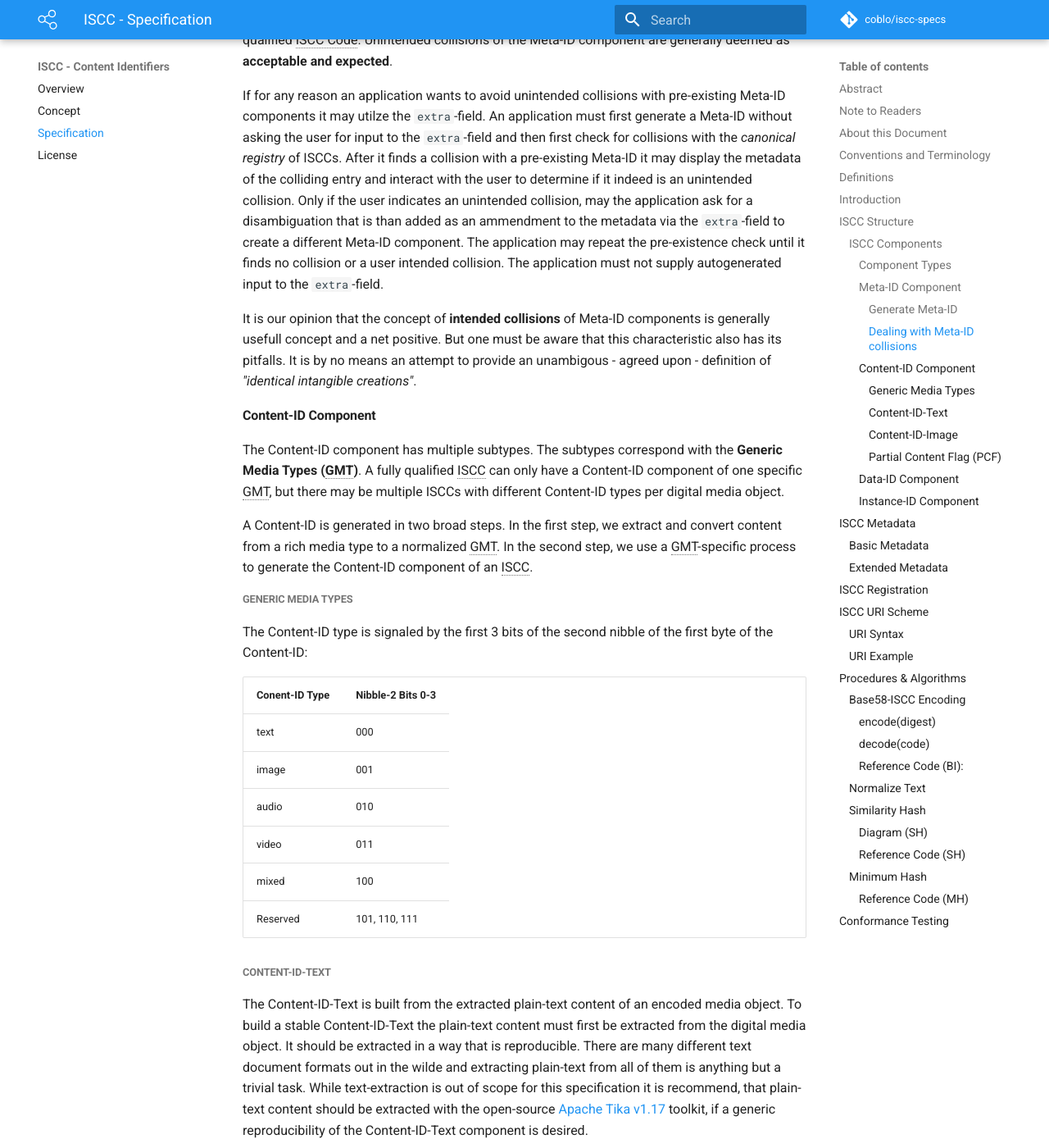
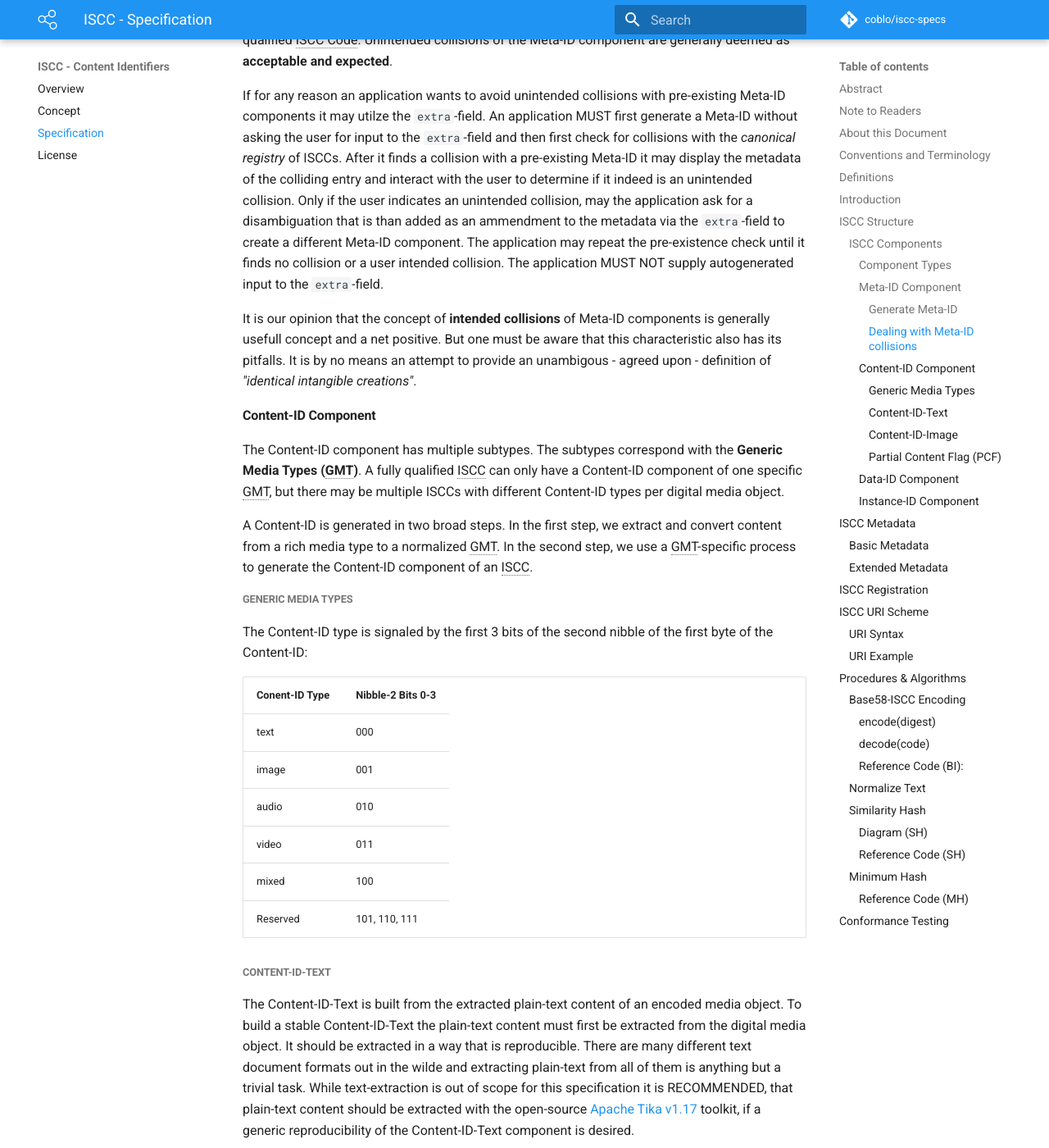
Before and after one commit to iscc/iscc-specs, an MkDocs documentation site: the page built from docs/specification.md, in a window 1280 px wide and 1400 px high, scrolled down 6413 px. Shown: the whole window at 82% size. Built offline with MkDocs 1.6.1 and Material for MkDocs 9.7.7, drawn with Linux system fonts in a browser that asks for light colours; comment, search, counter and statistics services are not loaded; old or Windows-style settings are respelled for this version of MkDocs; some of the changed text lies outside the part shown.

Commit message:
intentional rfc keyword usage

````diff
--- a/docs/specification.md
+++ b/docs/specification.md
@@ -6,7 +6,7 @@ authors: Titusz Pan
 
 !!! attention
 
-    This document is a work in progress draft! It may be updated, replaced, or obsoleted by other documents at any time. This document must not be used as reference material or cited other than as "work in progress".
+    This document is a work in progress draft! It may be updated, replaced, or obsoleted by other documents at any time. This document MUST not be used as reference material or cited other than as "work in progress".
 
 ## Abstract
 
@@ -108,7 +108,7 @@ The body section of each component is always 8-bytes and can thus be fit into a
 
 The Meta-ID component starts with a 1-byte header `00000000`. The first nibble `0000` indicates that this is a Meta-ID component type. The second nibble `0000` indicates that it belongs to an ISCC of version 1. All subsequent components are expected to follow the specification of a version 1 ISCC.
 
-The Meta-ID body is built from a 64-bit `similarity_hash` over 4-character n-grams of the basic metadata of the content to be identified.  The basic metadata supplied to the META-ID generating function is assumed to be UTF-8 encoded. Errors that occur during the decoding of such a bytestring input to a native Unicode must terminate the process and must not be silenced. An ISCC generating application must provide a `meta_id` function that accepts minimal and generic metadata and returns a [Base58-ISCC encoded](#base58-iscc-encoding) Meta-ID component and trimmed metadata.
+The Meta-ID body is built from a 64-bit `similarity_hash` over 4-character n-grams of the basic metadata of the content to be identified.  The basic metadata supplied to the META-ID generating function is assumed to be UTF-8 encoded. Errors that occur during the decoding of such a bytestring input to a native Unicode MUST terminate the process and must not be silenced. An ISCC generating application MUST provide a `meta_id` function that accepts minimal and generic metadata and returns a [Base58-ISCC encoded](#base58-iscc-encoding) Meta-ID component and trimmed metadata.
 
 | Name    | Type    | Required | Description                                                  |
 | :------ | :------ | :------- | :----------------------------------------------------------- |
@@ -125,7 +125,7 @@ The Meta-ID body is built from a 64-bit `similarity_hash` over 4-character n-gra
 An ISCC generating application must follow these steps in the given order to produce a stable Meta-ID:
 
 1. Apply Unicode standard [Normalization Form KC (NFKC)](http://www.unicode.org/reports/tr15/#Norm_Forms) separately to the  `title` and `extra` inputs.
-2. Trim `title` and `extra`, such that their UTF-8 encoded byte representation does not exceed 128-bytes each. *The results of this step must be supplied as basic metadata for ISCC registration.*
+2. Trim `title` and `extra`, such that their UTF-8 encoded byte representation does not exceed 128-bytes each. *The results of this step MUST be supplied as basic metadata for ISCC registration.*
 3. Concatenate trimmed`title` and `extra` from using a space ( `\u0020`) as a seperator.
 4. Apply [`normalize_text`](#normalize-text) to the results of step 3.
 5. Create a list of 4 character [n-grams](https://en.wikipedia.org/wiki/N-gram) by sliding character-wise through the result of step 4.
@@ -137,7 +137,7 @@ An ISCC generating application must follow these steps in the given order to pro
 
 
 !!! warning "Text trimming"
-    When trimming text be sure to trim the byte-length of the UTF-8 encoded version and not the number of characters. The trim point must be such, that it does not cut into multibyte characters. Characters might have different UTF-8 byte-length. For example `ü` is 2-bytes, `驩` is 3-bytes and `𠜎` is 4-bytes. So the trimmed version of a string with 128 `驩`-characters will result in a 42-character string with a 126-byte UTF-8 encoded length. This is necessary because the results of this operation will be stored as basic metadata with strict byte size limits on the blockchain.
+    When trimming text be sure to trim the byte-length of the UTF-8 encoded version and not the number of characters. The trim point MUST be such, that it does not cut into multibyte characters. Characters might have different UTF-8 byte-length. For example `ü` is 2-bytes, `驩` is 3-bytes and `𠜎` is 4-bytes. So the trimmed version of a string with 128 `驩`-characters will result in a 42-character string with a 126-byte UTF-8 encoded length. This is necessary because the results of this operation will be stored as basic metadata with strict byte size limits on the blockchain.
 
 !!! tip "Pre-normalization"
     Applications that perform automated data-ingestion should apply a custimized preliminary normalization to title data tailored to the dataset. Depending on catalog data removing pairs of brackets [], (), {}, and text inbetween them or cutting all text after the first occurence of a semicolon (;) or colon (:) can vastly improve de-duplication.
@@ -150,7 +150,7 @@ Auto-generated Meta-IDs components are **expected** to miss some intended collis
 
 But what about **unintended component collisions**? Such collisions might happen because two *different intangible creations* have very similar or even identical metadata. But they might also happen simply by chance. With 2^56 possibile Meta-ID components the probability of random collisions rises in an S-cuved shape with the number of deployed ISCCs (see: [Hash Collision Probabilities](http://preshing.com/20110504/hash-collision-probabilities/)).  We should keep in mind that, the Meta-ID component is only one part of a fully qualified ISCC Code. Unintended collisions of the Meta-ID component are generally deemed as **acceptable and expected**.
 
-If for any reason an application wants to avoid unintended collisions with pre-existing Meta-ID components it may utilze the `extra`-field. An application must first generate a Meta-ID without asking the user for input to the `extra`-field and then first check for collisions with the *canonical registry* of ISCCs. After it finds a collision with a pre-existing Meta-ID it may display the metadata of the colliding entry and interact with the user to determine if it indeed is an unintended collision. Only if the user indicates an unintended collision, may the application ask for a disambiguation that is than added as an ammendment to the metadata via the `extra`-field to create a different Meta-ID component. The application may repeat the pre-existence check until it finds no collision or a user intended collision. The application must not supply autogenerated input to the `extra`-field.
+If for any reason an application wants to avoid unintended collisions with pre-existing Meta-ID components it may utilze the `extra`-field. An application MUST first generate a Meta-ID without asking the user for input to the `extra`-field and then first check for collisions with the *canonical registry* of ISCCs. After it finds a collision with a pre-existing Meta-ID it may display the metadata of the colliding entry and interact with the user to determine if it indeed is an unintended collision. Only if the user indicates an unintended collision, may the application ask for a disambiguation that is than added as an ammendment to the metadata via the `extra`-field to create a different Meta-ID component. The application may repeat the pre-existence check until it finds no collision or a user intended collision. The application MUST NOT supply autogenerated input to the `extra`-field.
 
 It is our opinion that the concept of **intended collisions** of Meta-ID components is generally usefull concept and a net positive. But one must be aware that this characteristic also has its pitfalls. It is by no means an attempt to provide an unambigous - agreed upon - definition of *"identical intangible creations"*.
 
@@ -175,9 +175,9 @@ The  Content-ID type is signaled by the first 3 bits of the second nibble of the
 
 ##### Content-ID-Text
 
-The Content-ID-Text is built from the extracted plain-text content of an encoded media object. To build a stable Content-ID-Text the plain-text content must first be extracted from the digital media object. It should be extracted in a way that is reproducible. There are many different text document formats out in the wilde and extracting plain-text from all of them is anything but a trivial task. While text-extraction is out of scope for this specification it is recommend, that plain-text content should be extracted with the open-source [Apache Tika v1.17](https://tika.apache.org/) toolkit, if a generic reproducibility of the Content-ID-Text component is desired.
+The Content-ID-Text is built from the extracted plain-text content of an encoded media object. To build a stable Content-ID-Text the plain-text content must first be extracted from the digital media object. It should be extracted in a way that is reproducible. There are many different text document formats out in the wilde and extracting plain-text from all of them is anything but a trivial task. While text-extraction is out of scope for this specification it is RECOMMENDED, that plain-text content should be extracted with the open-source [Apache Tika v1.17](https://tika.apache.org/) toolkit, if a generic reproducibility of the Content-ID-Text component is desired.
 
-An ISCC generating application must provide a `content_id(text, partial=False)` function that accepts UTF-8 encoded plain text and a boolean indicating the [partial content flag](#partial-content-flag-pcf) as input and returns a Content-ID with GMT type `text`. The procedure to create a Content-ID-Text is as follows:
+An ISCC generating application MUST provide a `content_id(text, partial=False)` function that accepts UTF-8 encoded plain text and a boolean indicating the [partial content flag](#partial-content-flag-pcf) as input and returns a Content-ID with GMT type `text`. The procedure to create a Content-ID-Text is as follows:
 
 1. Apply Unicode standard [Normalization Form KC (NFKC)](http://www.unicode.org/reports/tr15/#Norm_Forms) to the text input.
 2. Apply [`normalize_text`](#normalize-text) to the text input.
@@ -195,7 +195,7 @@ An ISCC generating application must provide a `content_id(text, partial=False)`
 
 For the Content-ID-Image we are opting for a DCT-based perceptual image hash instead of a more sophisticated keypoint detection based method. In view of the generic deployabiility of the ISCC we chose an algorithm that has moderate computation requirements and is easy to implement while still being robust against most common minor image manipulations.
 
-An ISCC generating application must provide a `content_id_image(image, partial=False)` function that accepts a local file path to an image and returns a Content-ID with GMT type `image`. The procedure to create a Content-ID-Image is as follows:
+An ISCC generating application MUST provide a `content_id_image(image, partial=False)` function that accepts a local file path to an image and returns a Content-ID with GMT type `image`. The procedure to create a Content-ID-Image is as follows:
 
 1. Convert image to greyscale
 2. Resize the image to 32x32 pixels using [bicubic interpolation](https://en.wikipedia.org/wiki/Bicubic_interpolation)
@@ -213,14 +213,14 @@ An ISCC generating application must provide a `content_id_image(image, partial=F
 
 ##### Partial Content Flag (PCF)
 
-The last bit of the header byte is the "Partial Content Flag". It designates if the Content-ID applies to the full content or just some part of it. The PCF must be set as a `0`-bit (**full GMT-specific content**) by default. Setting the PCF to `1` enables applications to create multiple ISCCs for partial extracts of one and the same digital file. The exact semantics of *partial content* are outside of the scope of this specification. Applications that plan to support partial Content-IDs should clearly define their semantics. For example, an application might create separate ISCC for the text contents of multiple articles of a magazine issue. In such a scenario
+The last bit of the header byte is the "Partial Content Flag". It designates if the Content-ID applies to the full content or just some part of it. The PCF MUST be set as a `0`-bit (**full GMT-specific content**) by default. Setting the PCF to `1` enables applications to create multiple ISCCs for partial extracts of one and the same digital file. The exact semantics of *partial content* are outside of the scope of this specification. Applications that plan to support partial Content-IDs should clearly define their semantics. For example, an application might create separate ISCC for the text contents of multiple articles of a magazine issue. In such a scenario
 the Meta-, Data-, and Instance-IDs are the compound key for the magazine issue, while the Content-ID-Text component distinguishes the different articles of the issue. The different Content-ID-Text components would automatically be "bound" together by the other 3 components.
 
 #### Data-ID Component
 
 For the Data-ID that should encode data similarty we use content defined chunking algorithm that provides some shift resistance and calculate the MinHash from those chunks. To accomodate for small files the first 100 chunks have a ~140-byte size target while the remaining chunks target ~ 6kb in size.
 
-The Data-ID is built from the raw encoded data of the content to be identified. An ISCC generating application must provide a `data_id` function that accepts the raw encoded data as input. Generate a Data-ID by this procedure:
+The Data-ID is built from the raw encoded data of the content to be identified. An ISCC generating application MUST provide a `data_id` function that accepts the raw encoded data as input. Generate a Data-ID by this procedure:
 
 1. Apply `chunk_data` to the raw encoded content data.
 2. For each chunk calculate the xxHash32 integer hash.
@@ -239,7 +239,7 @@ To guard against length-extension attacks and second pre-image attacks we use do
 
 ![iscc-creation-instance-id](images/iscc-creation-instance-id.svg)
 
-An ISCC generating application must provide a `instance_id` function that accepts the raw data file as input and returns an encoded Instance-ID and a full hex-encoded 256-bit top-hash. Generate an Instance-ID by this procedure:
+An ISCC generating application MUST provide a `instance_id` function that accepts the raw data file as input and returns an encoded Instance-ID and a full hex-encoded 256-bit top-hash. Generate an Instance-ID by this procedure:
 
 1. Split the raw bytes of the encoded media object into 64-kB chunks.
 2. For each chunk calculate the sha256d of the concatenation of a `0x00`-byte and the chunk bytes. We call the resulting values *leaf node hashes* (LNH).
@@ -255,7 +255,7 @@ Applications may carry, store, and process the leaf node hashes or even the full
 
 ## ISCC Metadata
 
-As a generic content identifier the ISCC makes minimal assumptions about metadata that must or should be supplied together with an ISCC. The recommended data-interchange format for ISCC metadata is [JSON](https://www.json.org/). We distingquish between **Basic Metadata** and **Extended Metadata**:
+As a generic content identifier the ISCC makes minimal assumptions about metadata that must or should be supplied together with an ISCC. The RECOMMENDED data-interchange format for ISCC metadata is [JSON](https://www.json.org/). We distingquish between **Basic Metadata** and **Extended Metadata**:
 
 ### Basic Metadata
 
@@ -264,24 +264,24 @@ Basic metadata for an ISCC is metadata that is explicitly defined by this specif
 | Name    | Type       | Required | Description                                                  |
 | ------- | ---------- | -------- | ------------------------------------------------------------ |
 | version | integer    | No       | Version of ISCC Specification. Assumed to be 1 if omitted.   |
-| title   | text       | Yes      | The title of an intangible creation identified by the ISCC. The normalized and trimmed UTF-8 encoded text must not exceed 128 Bytes. The result of processing `title` and `extra` data with the `meta_id` function must  match the Meta-ID component of the ISCC. |
+| title   | text       | Yes      | The title of an intangible creation identified by the ISCC. The normalized and trimmed UTF-8 encoded text MUST not exceed 128 Bytes. The result of processing `title` and `extra` data with the `meta_id` function MUST  match the Meta-ID component of the ISCC. |
 | extra   | text       | No       | An optional short statement that distinguishes this intangible creation from another one for the purpose of Meta-ID uniqueness. |
 | hash    | text (hex) | No       | The full hex-encoded top-hash (merkle root) retuned by the `instance_id`  function. |
 | meta    | array      | No       | A list of one or more **extended metadata** entries. Must include at least one entry if specified. |
 
 !!! attention
-    Depending on adoption and real world use, future versions of this specification may define new basic metadata fields. Applications **may** add custom fields at the top level of the JSON object but **must** prefix those fields with an underscore to avoid collisions with future extensions of this specification.
+    Depending on adoption and real world use, future versions of this specification may define new basic metadata fields. Applications MAY add custom fields at the top level of the JSON object but MUST prefix those fields with an underscore to avoid collisions with future extensions of this specification.
 
 ### Extended Metadata
 
 Extended metadata for an ISCC is metadata that is not explixitly defined by this specification. All such metadata should be supplied as JSON objects within the top-level `meta`array field. This allows for a flexible and extendable way to supply additional industry specific metadata about the identified content.
 
-Extended metadata entries must be wrapped in JSON object of the following structure:
+Extended metadata entries MUST be wrapped in JSON object of the following structure:
 
 | Name      | Description                                                  |
 | --------- | ------------------------------------------------------------ |
-| schema    | The `schema`-field may indicate a well known metadata schema (such as Dublin Core, IPTC, ID3v2, ONIX) that is used. Recommended `schema`: "[schema.org](http://schema.org/)" |
-| mediatype | The `mediatype`-field specifies an [IANA Media Type](https://www.iana.org/assignments/media-types/media-types.xhtml). Recommended `mediatype`: "application/ld+json" |
+| schema    | The `schema`-field may indicate a well known metadata schema (such as Dublin Core, IPTC, ID3v2, ONIX) that is used. RECOMMENDED `schema`: "[schema.org](http://schema.org/)" |
+| mediatype | The `mediatype`-field specifies an [IANA Media Type](https://www.iana.org/assignments/media-types/media-types.xhtml). RECOMMENDED `mediatype`: "application/ld+json" |
 | url       | An URL that is expected to host the metadata with the indicated `schema` and `mediatype`. This field is only required if the `data`-field is omitted. |
 | data      | The `data`-field holds the metadata conforming to the indicated `schema` and `mediatype.` It is only required if the`url` field is omitted. |
 
@@ -291,7 +291,7 @@ The ISCC is a decentralized identifier. ISCCs can be generated by anybody who is
 
 As an open system the ISCC allows any person or organization to offer ISCC registration services as they see fit and without the need to ask anyone for permission. This also presumes that no person or organization may claim exclusive authority about ISCC registration.
 
-Nevertheless a well known open and public registry for canonical discoverability of ISCC identified content is of great value. For this reason it is recommended to register your ISCC identifiers on the open `iscc` data-stream of the [Content Blockchain](https://content-blockchain.org/). For details please refer to the [ISCC-Stream specification](https://coblo.github.io/cips/cip-0003-iscc/) of the Content Blockchain.
+Nevertheless a well known open and public registry for canonical discoverability of ISCC identified content is of great value. For this reason it is RECOMMENDED to register your ISCC identifiers on the open `iscc` data-stream of the [Content Blockchain](https://content-blockchain.org/). For details please refer to the [ISCC-Stream specification](https://coblo.github.io/cips/cip-0003-iscc/) of the Content Blockchain.
 
 ## ISCC URI Scheme
 
@@ -400,7 +400,7 @@ We define a text normalization function that is specific to our application. It
 
 ### Similarity Hash
 
-The `similarity_hash` function takes a sequence of hash digests (raw 8-bit bytes) which represent a set of features. Each of the digests must be of equal size. The function returns a new hash digest (raw 8-bit bytes) of the same size. For each bit in the input hashes calulate the number of hashes with that bit set and substract the the count of hashes where it is not set. For the output hash set the same bit position to `0` if the count is negative or `1` if it is zero or positive. The resulting hash digest will retain similarity for similar sets of input hashes. See also  [[Charikar2002]][#Charikar2002].
+The `similarity_hash` function takes a sequence of hash digests (raw 8-bit bytes) which represent a set of features. Each of the digests MUST be of equal size. The function returns a new hash digest (raw 8-bit bytes) of the same size. For each bit in the input hashes calulate the number of hashes with that bit set and substract the the count of hashes where it is not set. For the output hash set the same bit position to `0` if the count is negative or `1` if it is zero or positive. The resulting hash digest will retain similarity for similar sets of input hashes. See also  [[Charikar2002]][#Charikar2002].
 
 #### Diagram (SH)
 
@@ -451,7 +451,7 @@ def minimum_hash(features: Sequence[int]) -> List[int]:
 
 ## Conformance Testing
 
-An application that claims ISCC conformance must pass the ISCC conformance test suite. The test suite is available as json data in our [Github Repository](https://raw.githubusercontent.com/coblo/iscc-specs/master/tests/test_data.json). Testdata is stuctured as follows:
+An application that claims ISCC conformance MUST pass the ISCC conformance test suite. The test suite is available as json data in our [Github Repository](https://raw.githubusercontent.com/coblo/iscc-specs/master/tests/test_data.json). Testdata is stuctured as follows:
 
 ```json
 {
````
